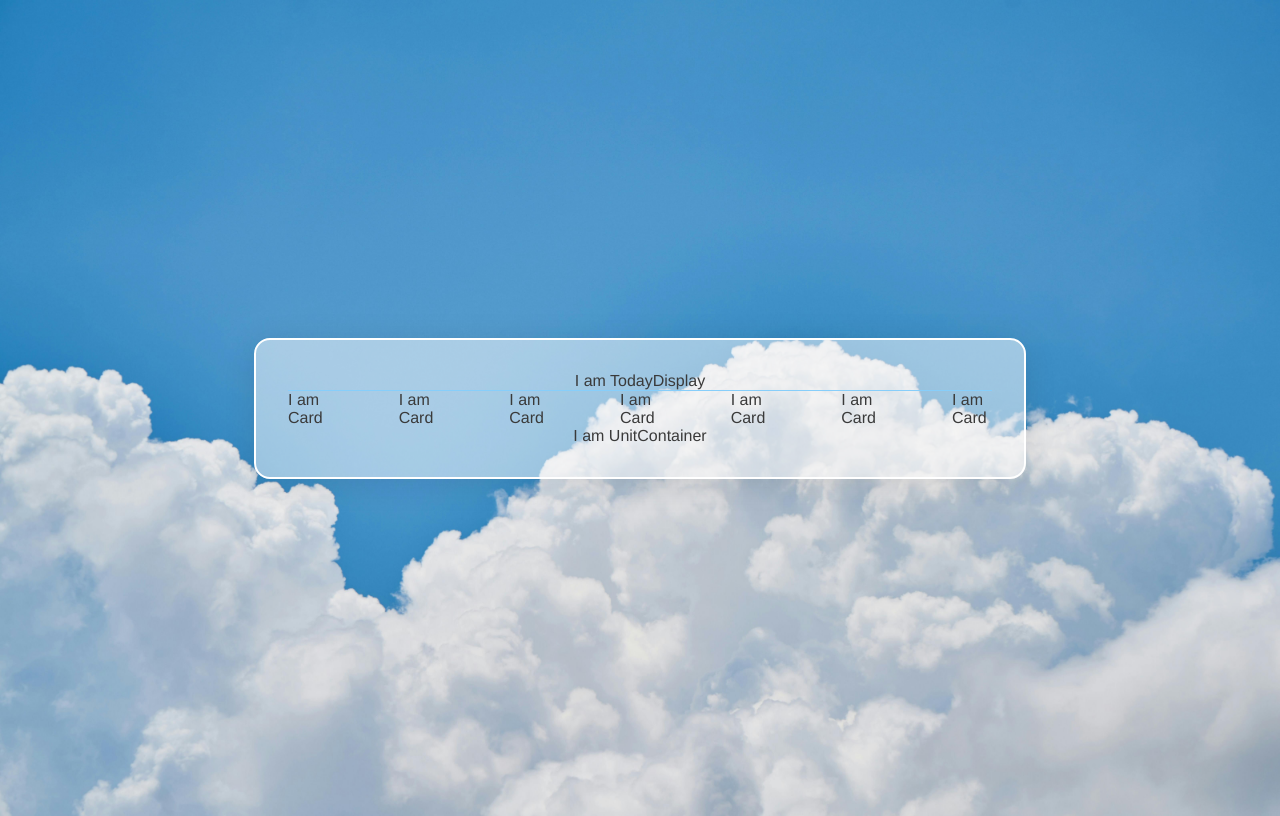
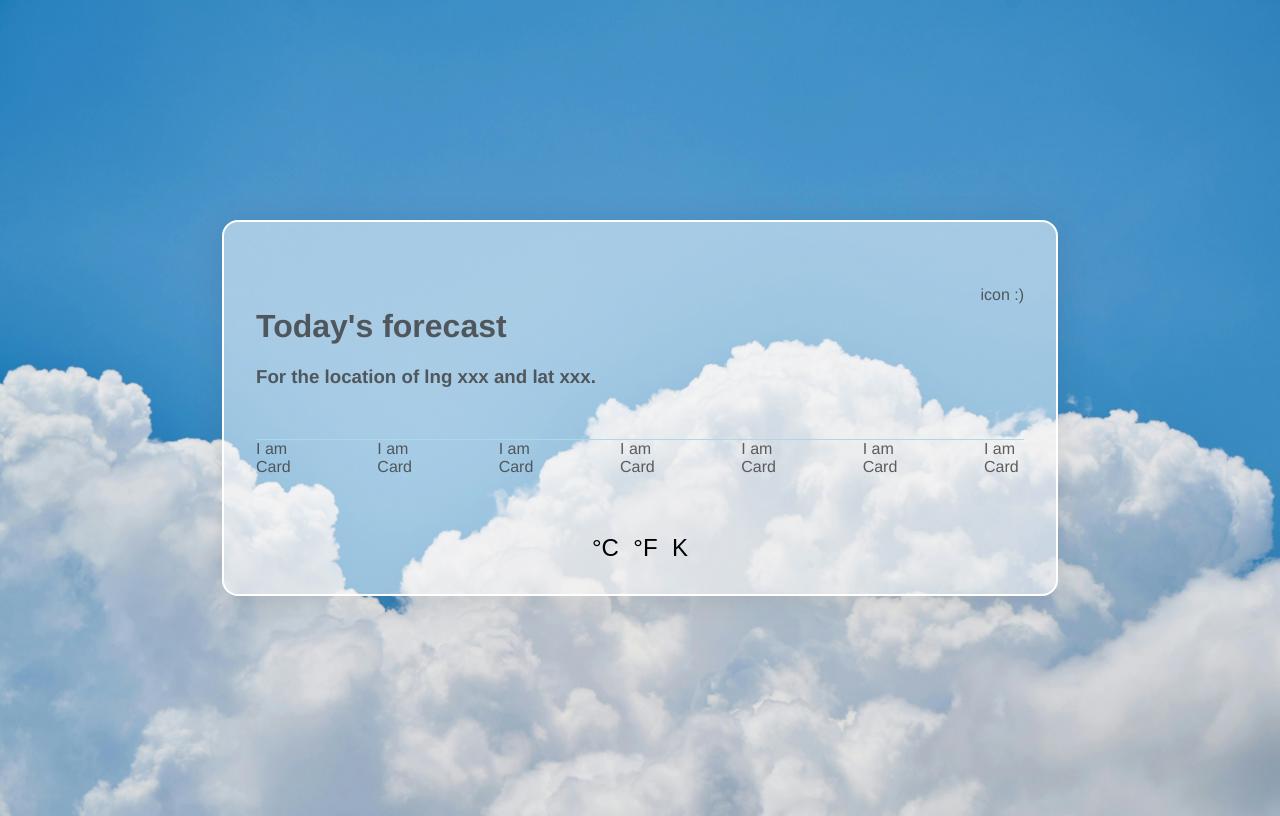
Before and after one commit to tusia313/react-weather-app-api-project, a JavaScript app: page / in a window 1280 px wide. Built offline with nearby package versions, Linux system fonts and the light colour scheme; the HTML template or start-up script is replaced by a standard one.

Commit message:
Styling the components

```diff
--- a/src/App.js
+++ b/src/App.js
@@ -5,7 +5,7 @@ import UnitContainer from './components/UnitContainer'
 const App = () => {
 
   return (
-    <div className="weather-conatiner">
+    <div className="weather-app">
       <TodayDisplay/>
       <div className="cards-container">
         <Card/>
--- a/src/components/TodayDisplay.js
+++ b/src/components/TodayDisplay.js
@@ -1,6 +1,14 @@
 const TodayDisplay = () => {
     return (
-        <div>I am TodayDisplay</div>
+        <div className="today-container">
+            <div className="info-container">
+                <h1>Today's forecast</h1>
+                <h3>For the location of lng xxx and lat xxx.</h3>
+            </div>
+            <div className="info-container">
+                icon :)
+            </div>
+        </div>
     )
 }
 
--- a/src/components/UnitContainer.js
+++ b/src/components/UnitContainer.js
@@ -1,6 +1,10 @@
 const UnitContainer = () => {
     return(
-        <div>I am UnitContainer</div>
+        <div className="units-container">
+            <button id="celcius">°C</button>
+            <button id="fahrenheit">°F</button>
+            <button id="kelvin">K</button>
+        </div>
     )
 }
 
--- a/src/index.css
+++ b/src/index.css
@@ -3,15 +3,15 @@ body {
     justify-content: center;
     height: 100vh;
     align-items: center;
-    color: rgb(58, 58, 58);
+    color: rgba(58, 58, 58, 0.8);
     background: url(./images/pexels-pixabay-531767.jpg);
     /* Zdjęcie dodane przez Pixabay: https://www.pexels.com/pl-pl/zdjecie/biale-chmury-531767/ */
     background-size: cover;
     font-family: 'Helvetica Neue', 'Arial', sans-serif;
 }
 
-.weather-conatiner {
-    width: 44rem;
+.weather-app {
+    width: 60vw;
     padding: 2rem;
     display: flex;
     flex-direction: column;
@@ -23,16 +23,34 @@ body {
 }
 
 
-.weather-conatiner .cards-container {
-    border-top: 1px solid lightskyblue;
+.weather-app .cards-container {
+    border-top: 1px solid lightblue;
     width: 100%;
     display: flex;
     justify-content: space-between;
 }
 
-.card-container {
+.weather-app .cards-container .card-container {
     width: 2.5rem;
     display: flex;
     flex-direction: column;
     align-items: center;
 }
+
+.weather-app .today-container {
+    display: flex;
+    justify-content: space-between;
+    width: 100%;
+    padding: 2rem;
+}
+
+.weather-app .units-container {
+    margin: 1.5rem 0.7rem 0 0.7rem;
+}
+
+.weather-app .units-container button {
+    border: none;
+    background: transparent;
+    font-size: 1.5rem;
+    padding: 1.4em 0.3em 0 0.3em;
+}
```
